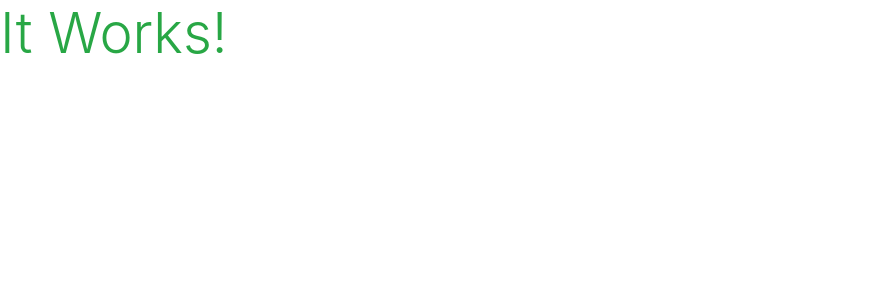
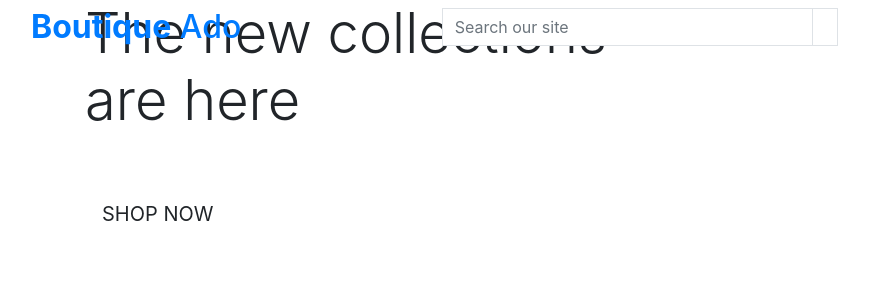
Before and after one commit to oljung/botique-ado, a Django app: page / in a window 1280 px wide. Shown: the top 300 px of the page, without its empty margins (0-896 px from the left). Run offline with Django 3.2, Linux system fonts and the light colour scheme.

Commit message:
core header structure

```diff
--- a/templates/base.html
+++ b/templates/base.html
@@ -30,7 +30,35 @@
     <title>Boutique Ado {% block extratitle %}{% endblock %}</title>
   </head>
   <body>
-    <header class="container-fluid fixed-top"></header>
+    <header class="container-fluid fixed-top">
+      <div class="row">
+        <div class="col-12 col-lg-4 my-auto py-1 py-lg-0 text-center text-lg-left">
+          <a href="{% url 'home' %}" class="nav-link main-logo-link">
+            <h2 class="logo-font text-black my-0"><strong>Boutique</strong> Ado</h2>
+          </a>
+        </div>
+        <div class="col-12 col-lg-4 my-auto py-1 py-lg-0">
+          <form method="GET" action="">
+            <div class="input-group w-100">
+                <input class="form-control border border-black rounded-0" type="text" name="q" placeholder="Search our site">
+                <div class="input-group-append">
+                    <button class="form-control btn btn-black border border-black rounded-0" type="submit">
+                        <span class="icon">
+                            <i class="fas fa-search"></i>
+                        </span>
+                    </button>
+                </div>
+            </div>
+          </form>
+        </div>
+        <div class="col-12 col-lg-4 my-auto py-1 py-lg-0">
+          <ul class="list-inline list-unstyled text-center text-lg-right my-0">
+            <li class="list-inline-item dropdown"></li>
+            <label for="list-inline-item"></label>
+          </ul>
+        </div>
+      </div>
+    </header>
 
     {% if messages %}
         <div class="message-container"></div>
--- a/templates/index.html
+++ b/templates/index.html
@@ -2,6 +2,25 @@
 
 {% load static %}
 
+{% block page_header %}
+<div class="container header-container">
+    <div class="row">
+        <div class="col"></div>
+    </div>
+</div>
+{% endblock %}
+
 {% block content %}
-<h1 class="display-4 text-success">It Works!</h1>
+<div class="container h-100">
+    <div class="row h-100">
+        <div class="col-7 col-md-6 my-auto">
+            <h1 class="display-4 logo-font text-black">The new collections are here</h1>
+            <div class="my-5">
+                <h4>
+                    <a href="#" class="shop-now-button btn btn-lg rounded-0 text-uppercase py-3">Shop Now</a>
+                </h4>
+            </div>
+        </div>
+    </div>
+</div>
 {% endblock %}
```
